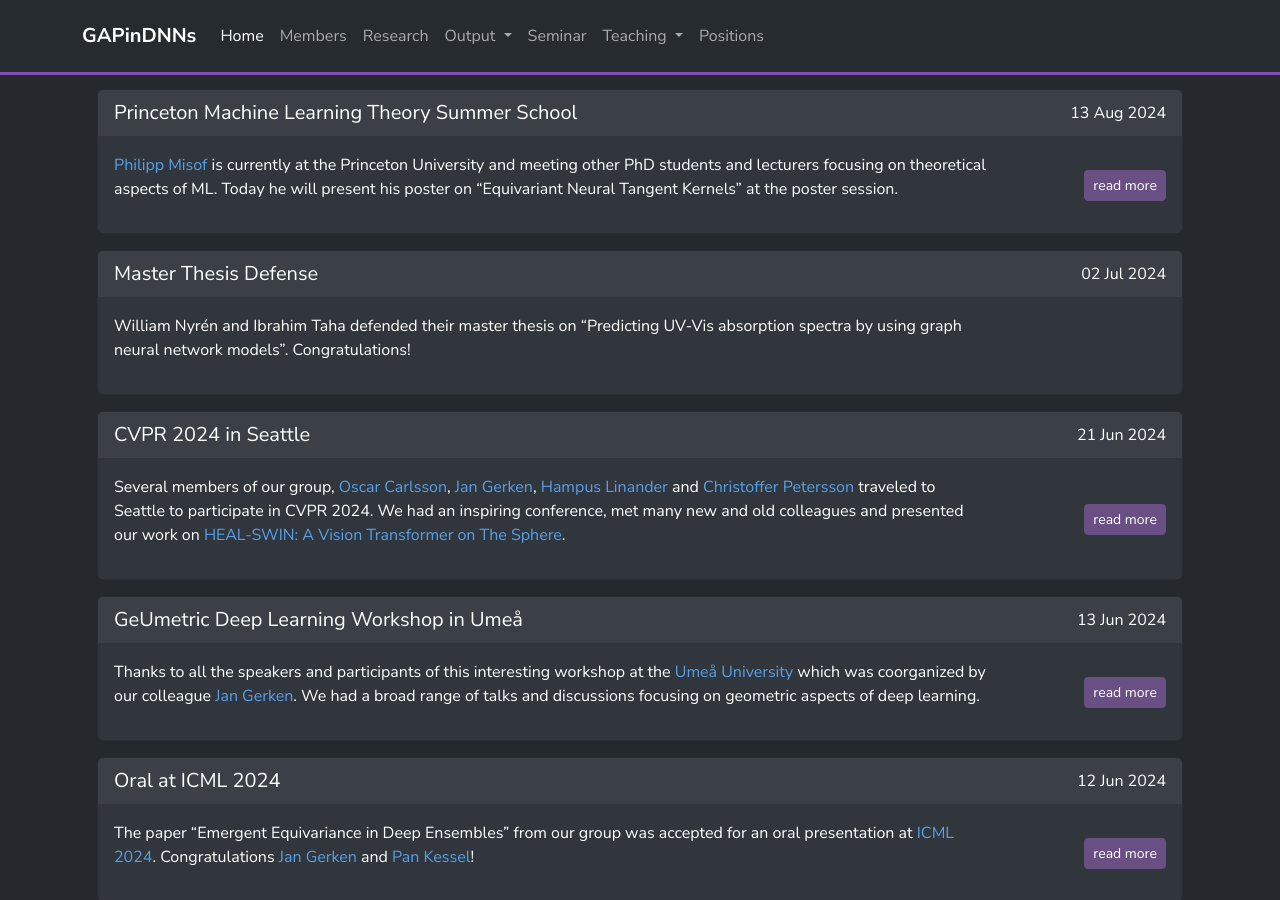
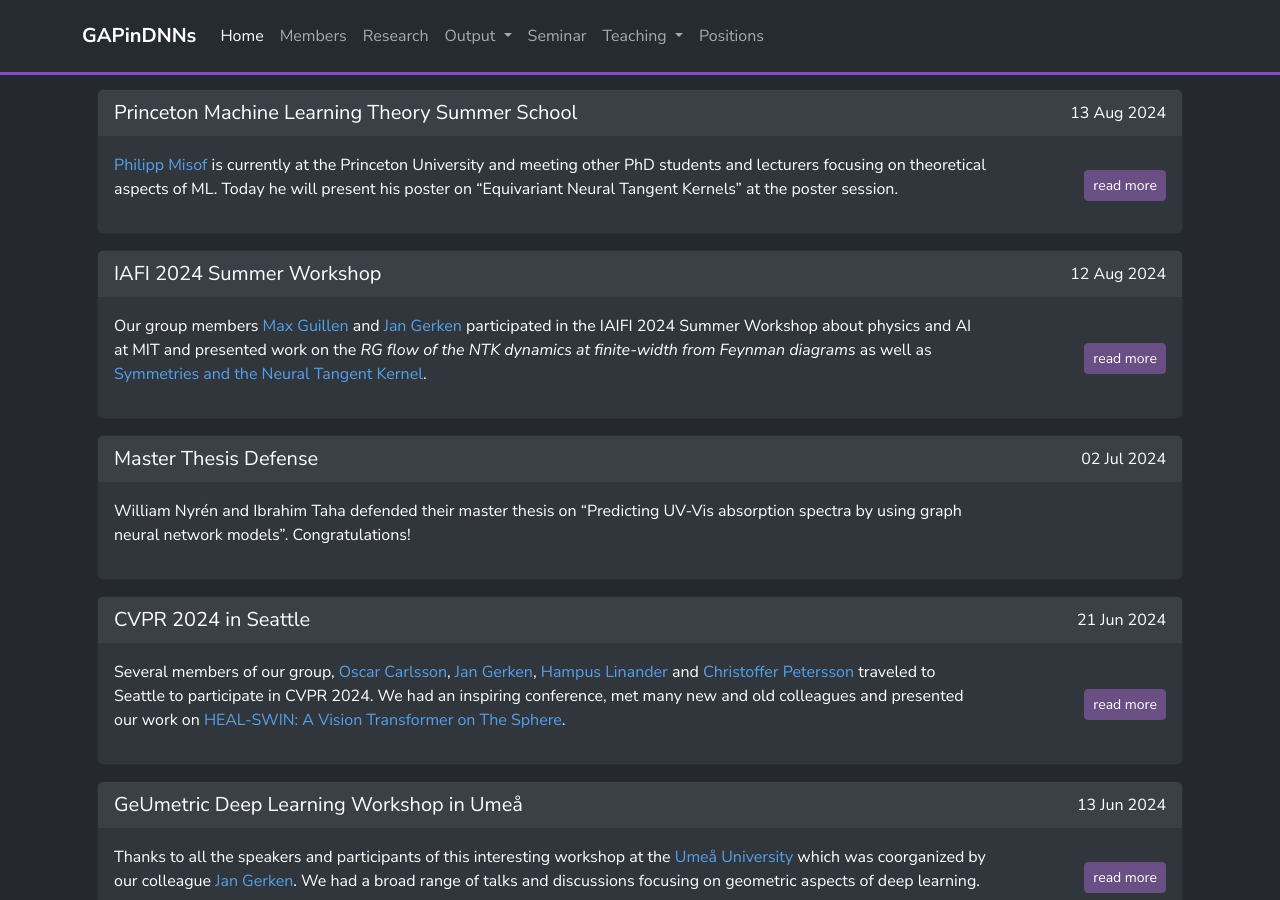
Before and after one commit to GAPinDNNs/gapindnns.github.io, a Jekyll site: the page built from _pages/index.md, in a window 1280 px wide and 900 px high, scrolled down 820 px. Built offline with Jekyll 4.4.1, drawn with Linux system fonts in a browser that asks for light colours; nearby versions of some CDN libraries.

Commit message:
Add news entry about IAFI workshop

```diff
--- a/_data/news.yml
+++ b/_data/news.yml
@@ -1,3 +1,8 @@
+- date: 2024-08-12
+  headline: IAFI 2024 Summer Workshop
+  link: https://iaifi.org/summer-workshop.html
+  text: |
+    Our group members [Max Guillen](/members/Max_Guillen) and [Jan Gerken](/members/Jan_Gerken) participated in the IAIFI 2024 Summer Workshop about physics and AI at MIT and presented work on the *RG flow of the NTK dynamics at finite-width from Feynman diagrams* as well as [Symmetries and the Neural Tangent Kernel](/downloads/slides/2024-08-12-jan-gerken.pdf).
 - date: 2024-08-13
   headline: Princeton Machine Learning Theory Summer School
   link: https://mlschool.princeton.edu/
```
